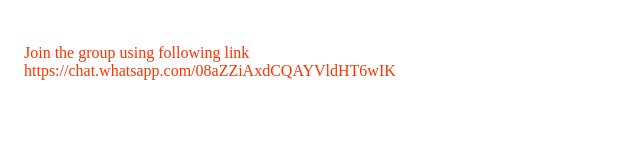
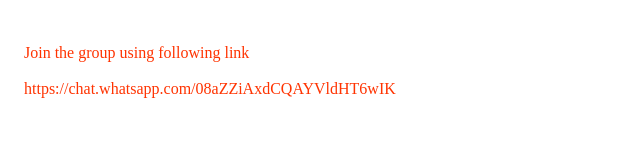
Before and after one commit to raghsgit/wg, a plain HTML site: page index.html in a window 1280 px wide. Shown: the whole page, without its empty margins (0-640 px from the left). Drawn offline with Linux system fonts and the light colour scheme.

Commit message:
Update index.html

```diff
--- a/index.html
+++ b/index.html
@@ -1,2 +1,2 @@
-<a style="text-size:2em;text-decoration:none;color:#f30"href="https://chat.whatsapp.com/08aZZiAxdCQAYVldHT6wIK"><br/><br/>
-  &nbsp;&nbsp;&nbsp;&nbsp;Join the group using following link<br/>&nbsp;&nbsp;&nbsp;&nbsp;https://chat.whatsapp.com/08aZZiAxdCQAYVldHT6wIK</a>
+<a style="text-size:3em;text-decoration:none;color:#f30"href="https://chat.whatsapp.com/08aZZiAxdCQAYVldHT6wIK"><br/><br/>
+  &nbsp;&nbsp;&nbsp;&nbsp;Join the group using following link<br/><br/>&nbsp;&nbsp;&nbsp;&nbsp;https://chat.whatsapp.com/08aZZiAxdCQAYVldHT6wIK</a>
```
